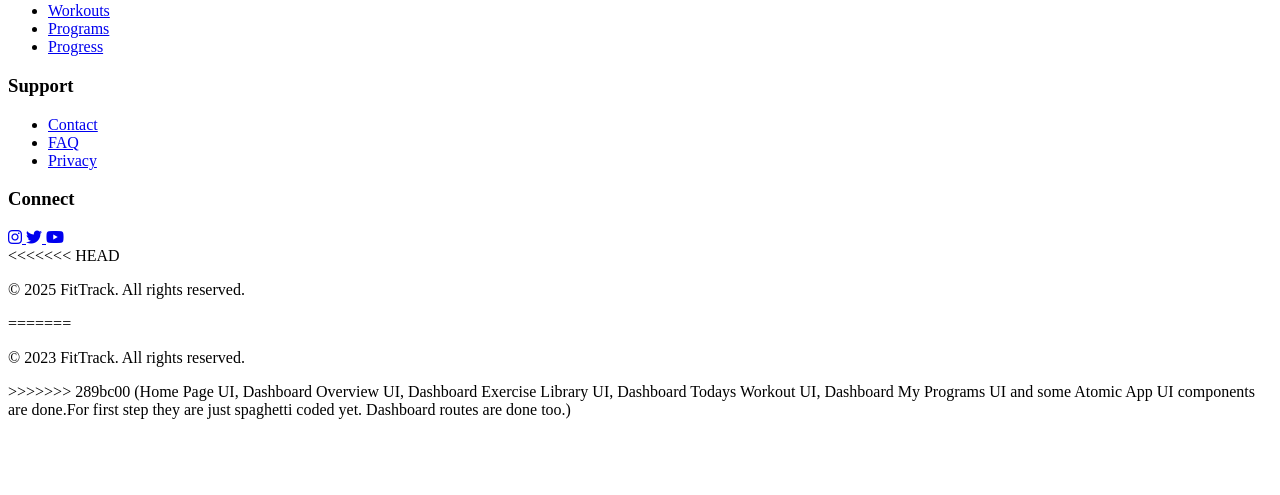
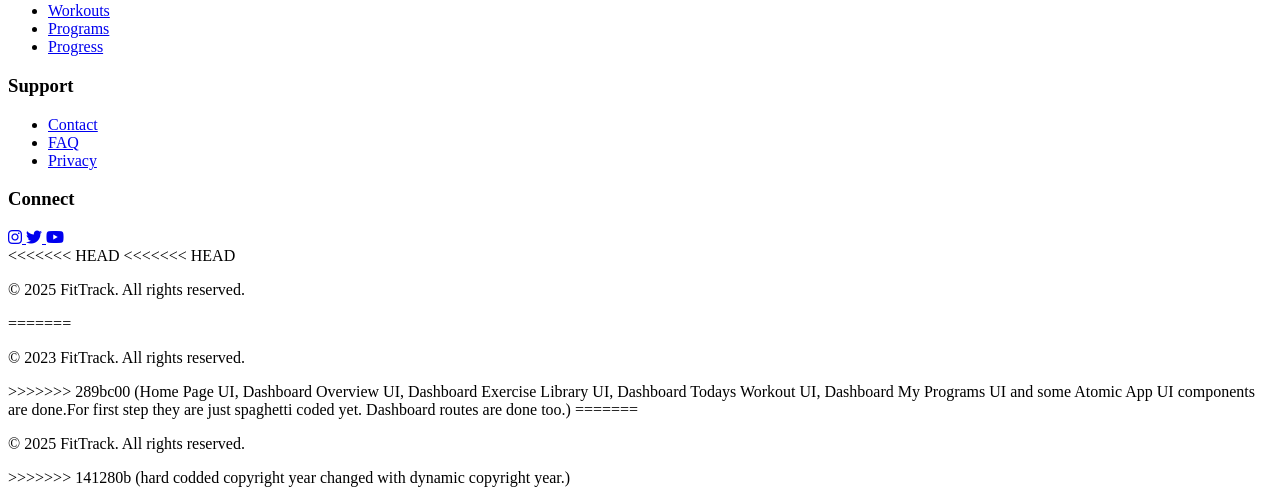
Before and after one commit to MuratAkkus0/FitTrack_fitness_exercise_tracker, a Symfony app: template templates/user_dashboard/index.html.twig in a window 1280 px wide. Shown: the part 3680-4175 px from the top of the page. Before the commit the page ends 4099 px from the top, so only its background shows below. Run offline with Twig, Linux system fonts and the light colour scheme; the template is opened without the code that fills it, so the values that code supplies are empty; some libraries are stand-ins or nearby versions.

Commit message:
hard codded copyright year changed with dynamic copyright year. ..

```diff
--- a/templates/footer.html.twig
+++ b/templates/footer.html.twig
@@ -59,12 +59,18 @@
 		</div>
 		<div class="border-t border-gray-700 mt-8 pt-8 text-center text-gray-400">
 <<<<<<< HEAD
+<<<<<<< HEAD
 			<p>©
 				{{ "now"|date('Y') }}
 				FitTrack. All rights reserved.</p>
 =======
 			<p>© 2023 FitTrack. All rights reserved.</p>
 >>>>>>> 289bc00 (Home Page UI, Dashboard Overview UI, Dashboard Exercise Library UI, Dashboard Todays Workout UI, Dashboard My Programs UI and some Atomic App UI components are done.For first step they are just spaghetti coded yet.  Dashboard routes are done too.)
+=======
+			<p>©
+				{{ "now"|date('Y') }}
+				FitTrack. All rights reserved.</p>
+>>>>>>> 141280b (hard codded copyright year changed with dynamic copyright year.)
 		</div>
 	</div>
 </footer>
```
